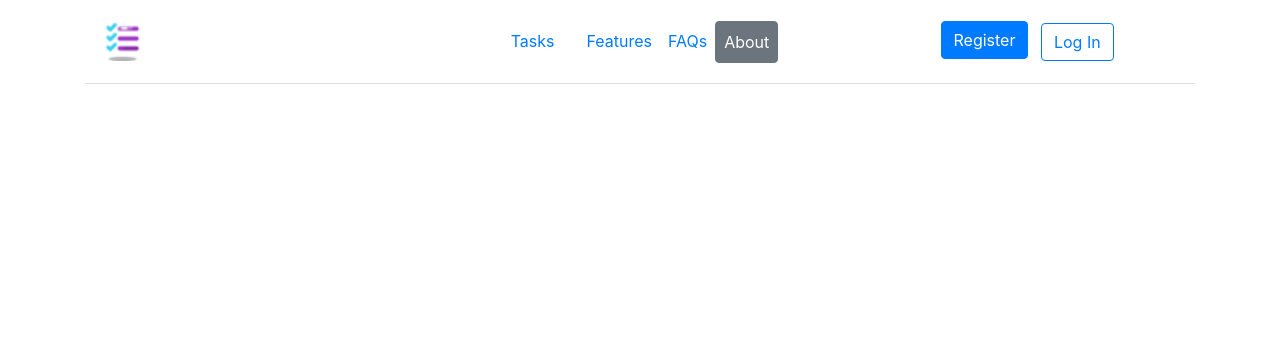
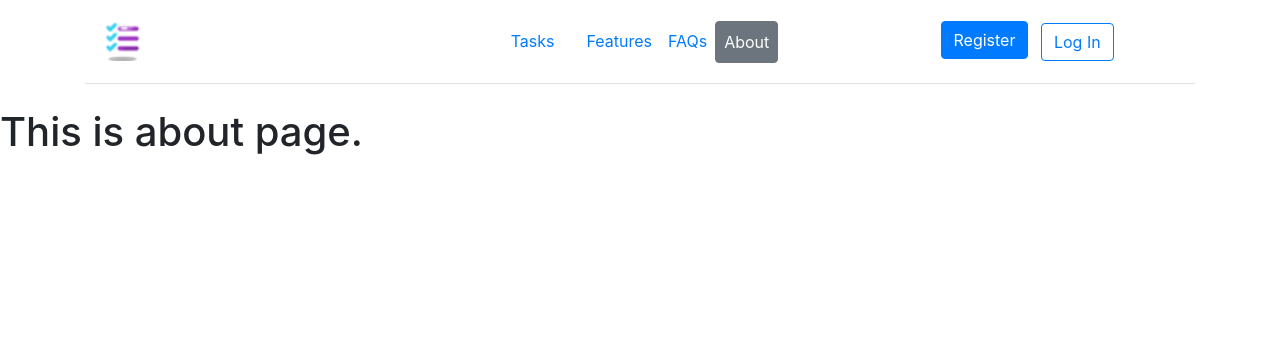
Before and after one commit to ishant9805/TaskFlowr, a Flask app: page /about in a window 1280 px wide. Shown: the top 344 px of the page. Run offline with Flask 3, Linux system fonts and the light colour scheme; parts of the project's set-up code (start-up, migrations or seed data) failed here and were passed over; some libraries are stand-ins or nearby versions.

Commit message:
Added a line in about page

```diff
--- a/templates/about.html
+++ b/templates/about.html
@@ -3,6 +3,7 @@
 {% block title %}About{% endblock %}
 
 {% block body %}
+<h1>This is about page.</h1>
 <script>
   var element = document.getElementById("about");
   element.classList.add('btn');
```
